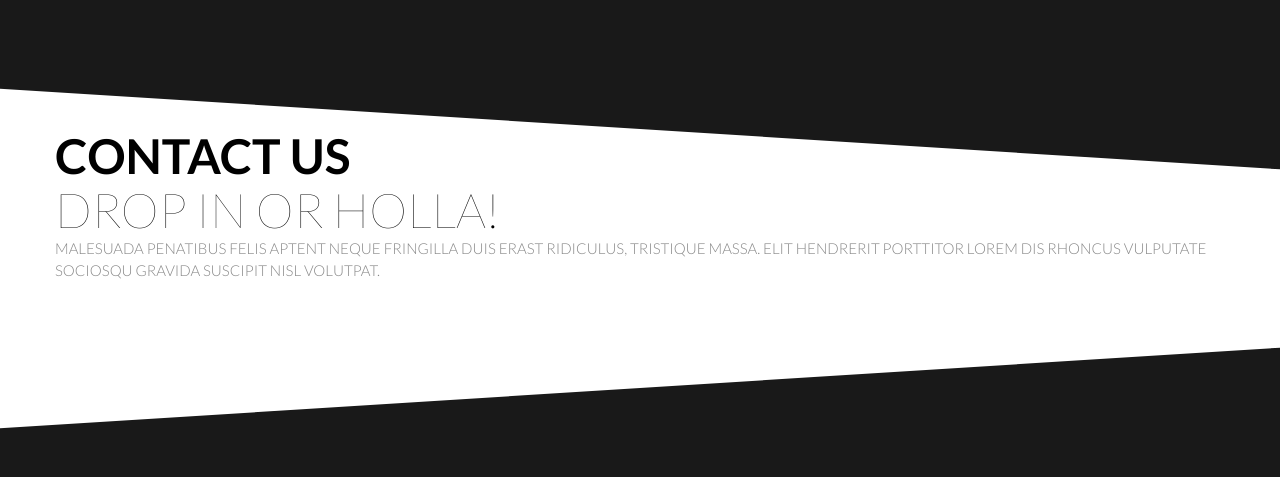
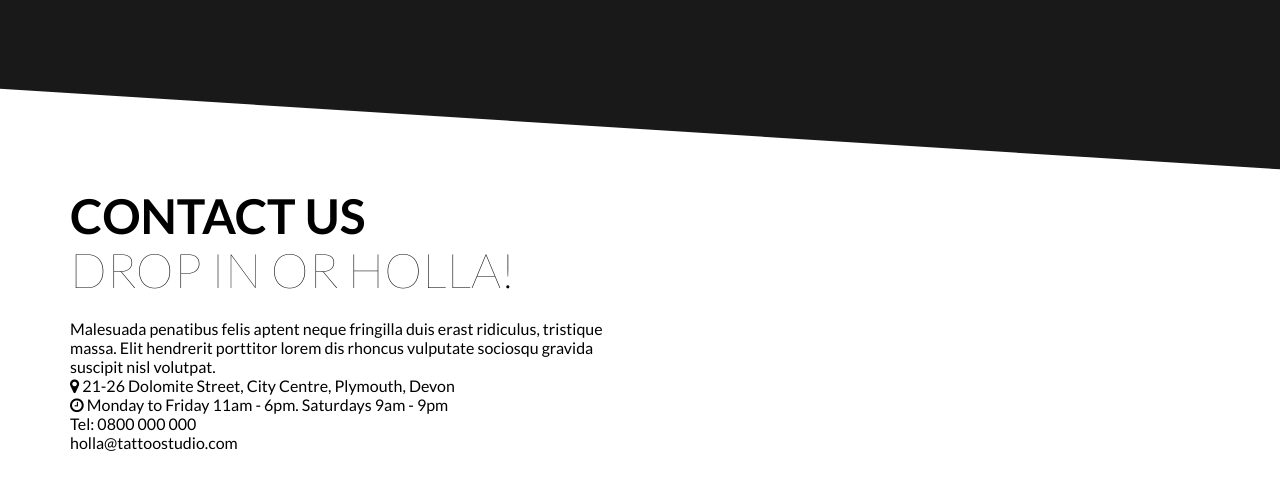
Before and after one commit to marya63/catmash, a website: page index.html in a window 1280 px wide. Shown: the part 4670-5147 px from the top of the page. Drawn offline with Linux system fonts and the light colour scheme.

Commit message:
Contacts

```diff
--- a/index.html
+++ b/index.html
@@ -300,12 +300,29 @@ Litora scelerisque molestie nulla tincidunt eros cubilia vulputate magna netus -
 
 <section class="contact">
   <div class="wrapper">
+    <div class="contact__left-block">
         <h3 class="content__title">
           <strong class="content__title--bold">Contact Us</strong>
           <br>
           Drop in or holla!
-      <p class="content__text">Malesuada penatibus felis aptent neque fringilla duis erast ridiculus, tristique massa. Elit hendrerit porttitor lorem dis rhoncus vulputate sociosqu gravida suscipit nisl volutpat.</p>
         </h3>
+        <div class="contact__contect">
+          <p class="contact__info"> Malesuada penatibus felis aptent neque fringilla duis erast ridiculus, tristique massa. Elit hendrerit porttitor lorem dis rhoncus vulputate sociosqu gravida suscipit nisl volutpat. </p>
+          <p class="contact__address">
+            <i class="fa fa-map-marker intro__address-icon" aria-hidden="true"></i>
+            21-26 Dolomite Street, City Centre, Plymouth, Devon
+          </p>
+          <p class="contact__time-work">
+            <i class="fa fa-clock-o intro__time-work-icon" aria-hidden="true"></i>
+            Monday to Friday 11am - 6pm. Saturdays 9am - 9pm
+          </p>
+          <p class="contact__tel-number">Tel: 0800 000 000 </p>
+          <p class="content__email-addres">holla@tattoostudio.com </p>
+        </div>
+    </div>
+</div>
+<div class="cotact__right-block">
+
 
 </div>
 
--- a/less/source/all/all.less
+++ b/less/source/all/all.less
@@ -569,9 +569,9 @@ margin-left: -150px;
     left: 15px;
     padding: 25px;
     position: absolute;
-    top: calc(100% - 60px);
+    top: ~"calc(100% - 60px)";
     transition: top 0.3s linear 0s;
-    width: ~"calc(100% -30px)";
+    width: ~"calc(100% - 30px)";
 }
 
 .blog__item-title {
@@ -593,6 +593,34 @@ margin-left: -150px;
 .blog__item-link {
   color:#fff ;
 }
+
+
+
+
+.contact {
+
+  height: 500px;
+  position: relative;
+  top: 60px;
+  width: 100%;
+  overflow: hidden;
+
+}
+.wrapper {
+    margin: 0 auto;
+    max-width: 1170px;
+    min-width: 990px;
+    width: 100%;
+  }
+
+  .contact__left-block {
+      padding-right: 60px;
+      padding-top: 125px;
+      height: 498px;
+      overflow: hidden;
+      padding: 0 15px;
+      width: 50%;
+  }
 
 .footer {
   overflow: hidden;
```
Also changed, not shown: src/css/style.css. Lines whose indentation alone changed are shown as unchanged.
